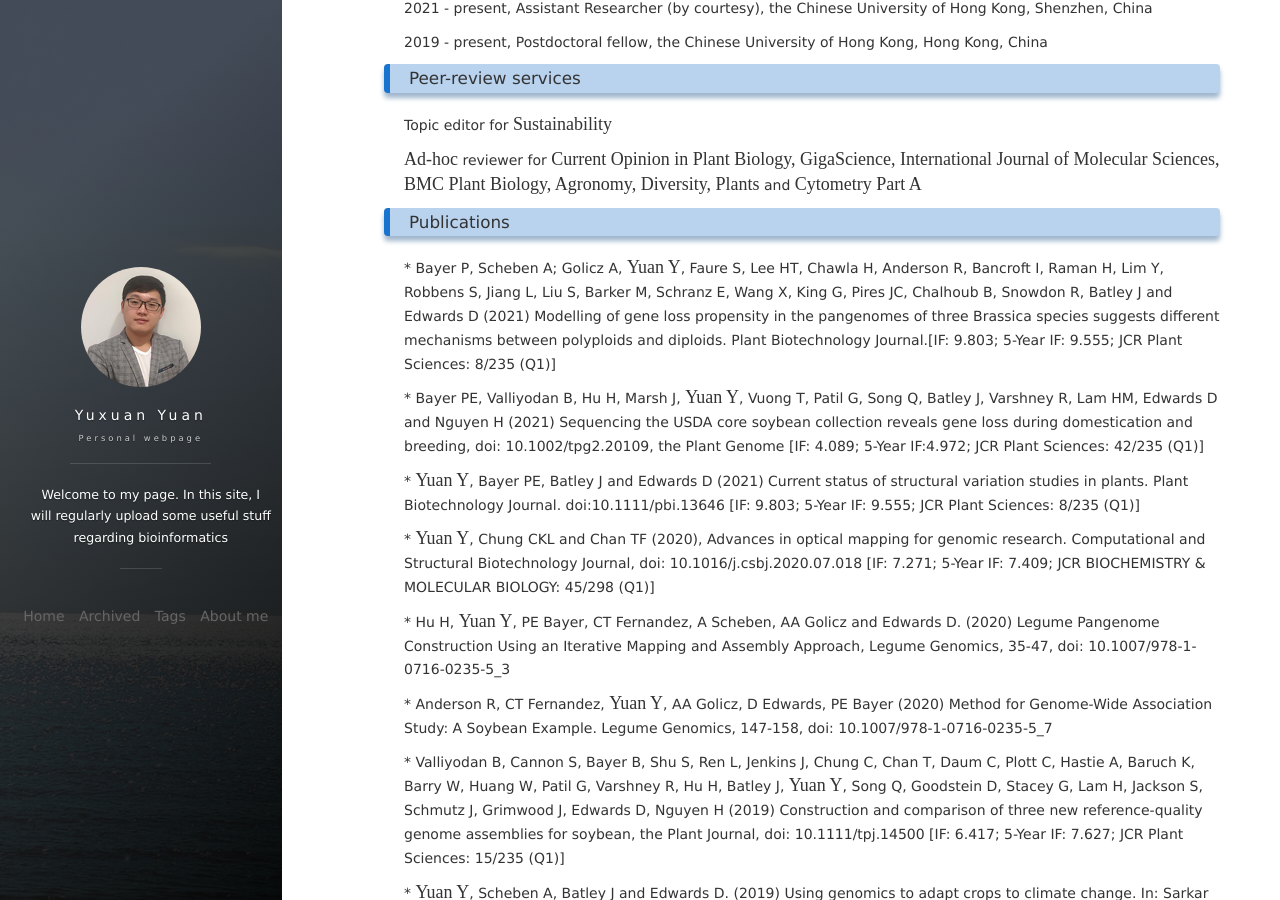
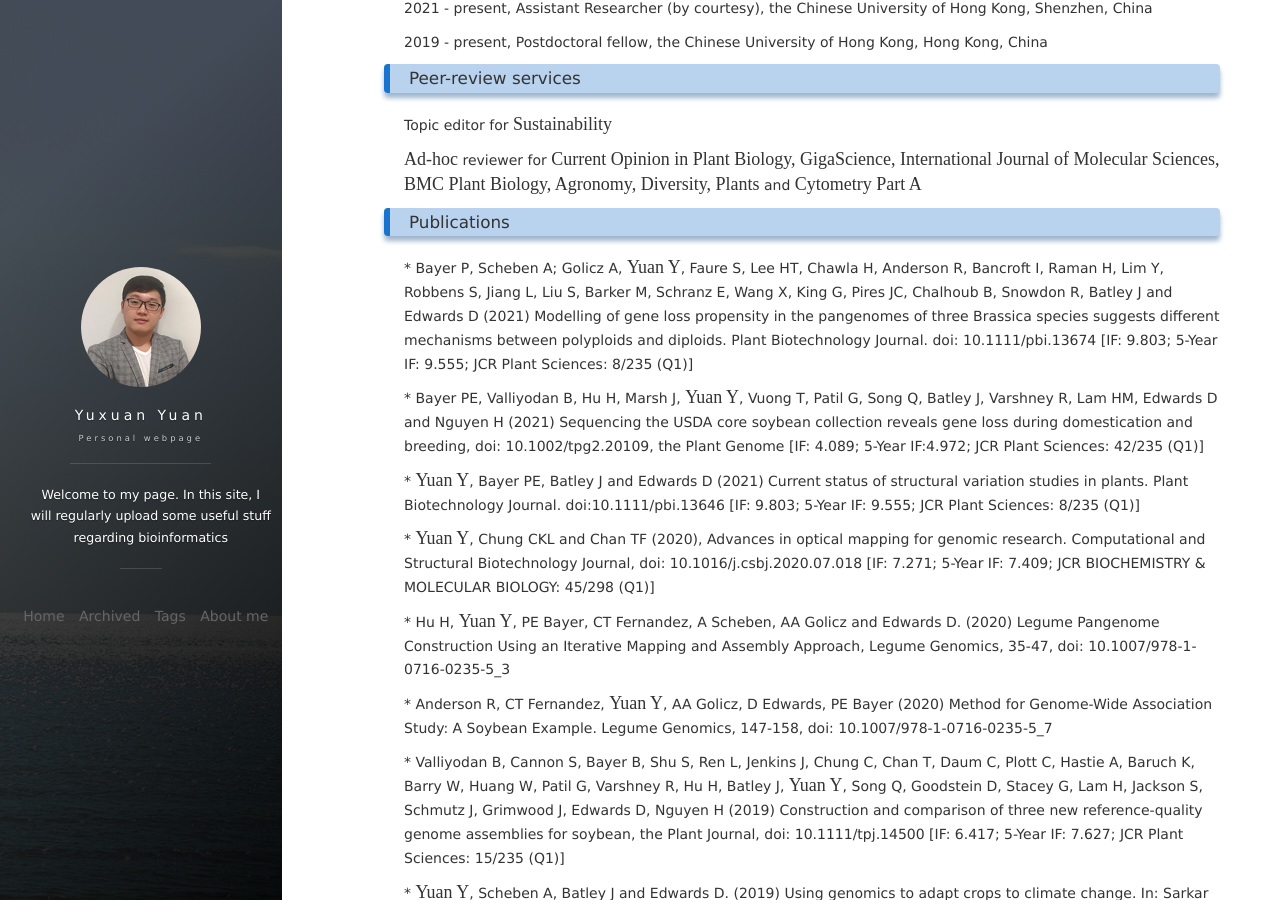
Before and after one commit to yuxuanyuan/yuxuanyuan.github.io, a Jekyll site: the page built from about.md, in a window 1280 px wide and 900 px high, scrolled down 435 px. Built offline with Jekyll 4.4.1, drawn with Linux system fonts in a browser that asks for light colours; nearby versions of some CDN libraries; comment, search, counter and statistics services are not loaded.

Commit message:
2021-07-29

```diff
--- a/about.md
+++ b/about.md
@@ -50,7 +50,7 @@
 
 <p>
 
-* Bayer P, Scheben A; Golicz A, <i>Yuan Y</i>, Faure S, Lee HT, Chawla H, Anderson R, Bancroft I, Raman H, Lim Y, Robbens S, Jiang L, Liu S, Barker M, Schranz E, Wang X, King G, Pires JC, Chalhoub B, Snowdon R, Batley J and Edwards D (2021) Modelling of gene loss propensity in the pangenomes of three Brassica species suggests different mechanisms between polyploids and diploids. Plant Biotechnology Journal.[<b>IF: 9.803</b>; 5-Year IF: 9.555; JCR Plant Sciences: 8/235 (Q1)]
+* Bayer P, Scheben A; Golicz A, <i>Yuan Y</i>, Faure S, Lee HT, Chawla H, Anderson R, Bancroft I, Raman H, Lim Y, Robbens S, Jiang L, Liu S, Barker M, Schranz E, Wang X, King G, Pires JC, Chalhoub B, Snowdon R, Batley J and Edwards D (2021) Modelling of gene loss propensity in the pangenomes of three Brassica species suggests different mechanisms between polyploids and diploids. Plant Biotechnology Journal. doi: 10.1111/pbi.13674 [<b>IF: 9.803</b>; 5-Year IF: 9.555; JCR Plant Sciences: 8/235 (Q1)]
 
 <p>
 
```
